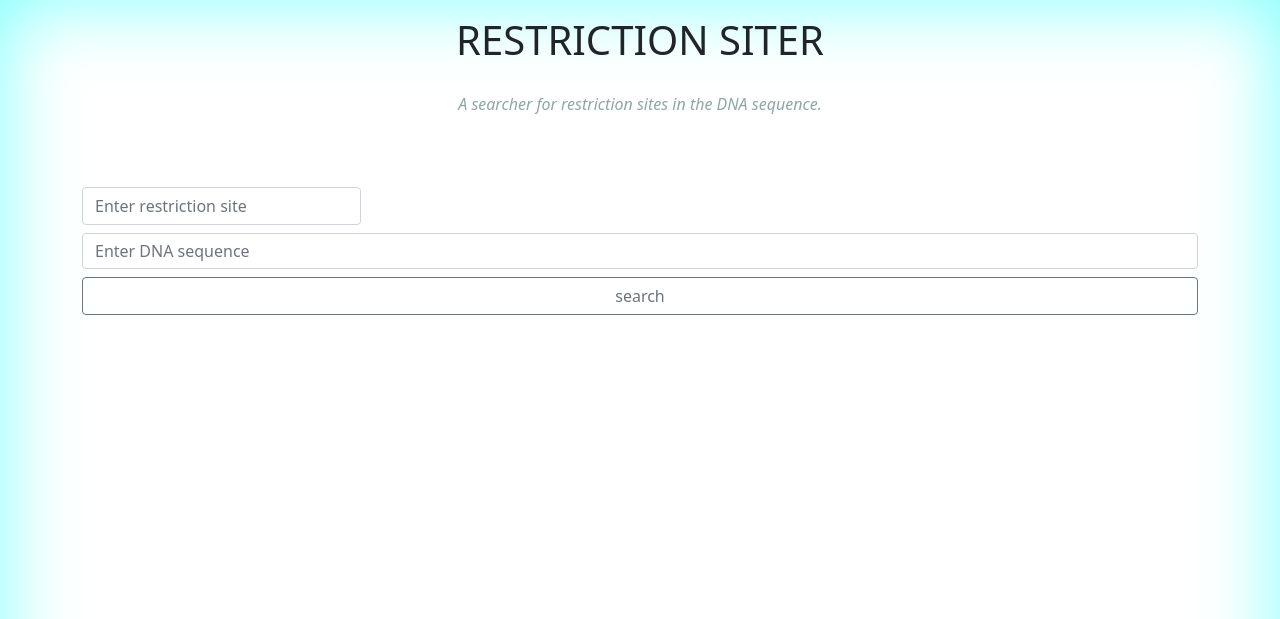
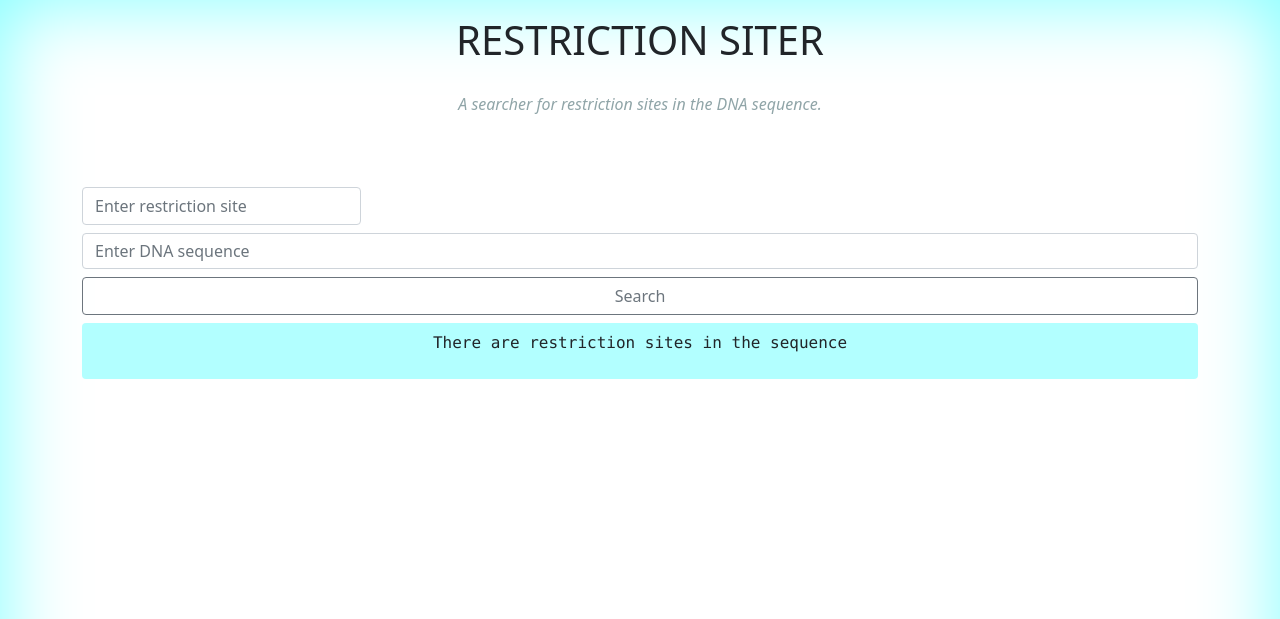
Before and after one commit to mwakosy-julius/restriction-site, a FastAPI app: page / in a window 1280 px wide. Shown: the top 619 px of the page. Run offline with FastAPI, Linux system fonts and the light colour scheme.

Commit message:
new commit

```diff
--- a/server/app.py
+++ b/server/app.py
@@ -22,22 +22,8 @@
 
     motif_count = sequence.count(restriction_site) or  sequence.count(reverse(restriction_site))
 
-    Sequence = sequence.replace(restriction_site, restriction_site)
-
     return templates.TemplateResponse("index.html",
-        {"request": request, "motif_count": motif_count, "Sequence": Sequence})
-
-
-#print(text.replace(search_word, '\033[44;33m{}\033[m'.format(search_word)))
-#print("\033[44;33mHello World!\033[m")
-
-@app.get("/form")
-def form_post(request: Request):
-    result = "Type a number"
-    return templates.TemplateResponse('form.html', context={'request': request, 'result': result})
-
-
-@app.post("/form")
-def form_post(request: Request, num: int = Form(...)):
-    result = spell_number(num)
-    return templates.TemplateResponse('form.html', context={'request': request, 'result': result})
+        {"request": request,
+        "motif_count": motif_count,
+        "sequence": sequence,
+        "restriction_site": restriction_site})
--- a/templates/index.html
+++ b/templates/index.html
@@ -31,12 +31,13 @@
           <form method="post" enctype="multipart/form-data" autocomplete="off">
             <input type="text" name="restriction_site" class="d-flex justify-content-center mt-2 mb-2 search-query form-control w-25 h-20" placeholder="Enter restriction site" />
             <input type="text" name="sequence" class="d-flex justify-content-center mt-2 mb-2 search-query form-control w-100 h-100" placeholder="Enter DNA sequence" />
-            <input type="submit" value="search" class="d-flex justify-content-center mt-2 btn btn-outline-secondary w-100 h-20">
+            <button type="submit" value="search" class="d-flex justify-content-center mt-2 btn btn-outline-secondary w-100 h-20">Search</button>
           </form>
 
-          <div>
-            <p>{{ motif_count }}</p>
-            <p>{{ Sequence }}</p>
+          <div class="mt-2 p-2 border-0 rounded-2" id="answer">
+            <p>There are {{ motif_count }} restriction sites in the sequence</p>
+            <p id="restriction_site">{{ restriction_site }}</p>
+            <p id="sequence">{{ sequence }}</p>
           </div>
 
         </div>
@@ -61,4 +62,15 @@
   height: 100vh;
   width: 100vw;
 }
+#answer{
+  font-family: "Lucida Console", "Courier New", monospace;
+  background-color: rgba(0, 255, 255, .3)
+}
 </style>
+<script type="text/javascript">
+  const restriction_site = document.getElementById("restriction_site");
+  const sequence = document.getElementById("sequence");
+
+  sequence.innerHTML = sequence.innerHTML.replaceAll(restriction_site.innerHTML, restriction_site.innerHTML.fontcolor("green"));
+
+</script>
```
